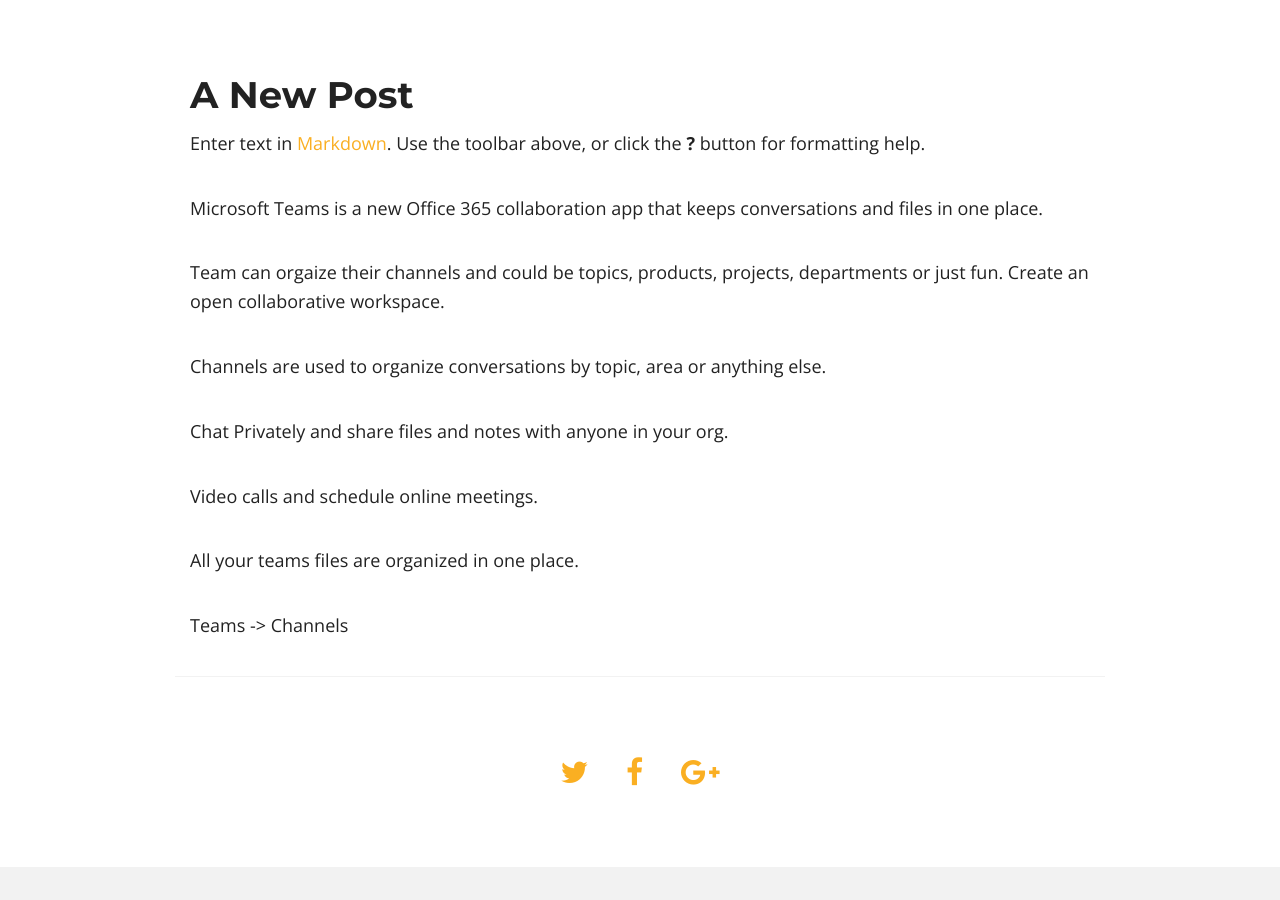
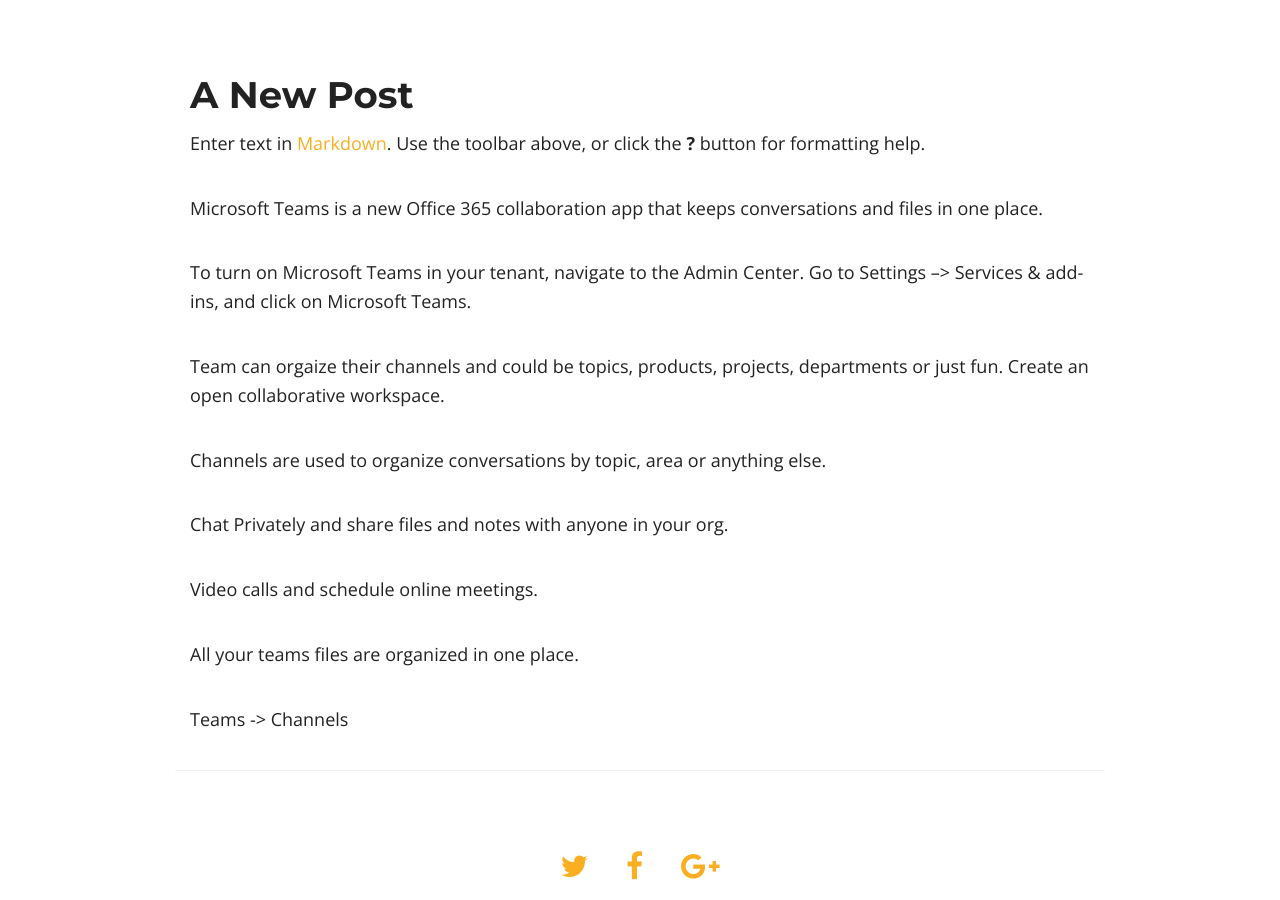
Before and after one commit to ldsouza/ldsouza.github.io, a Jekyll site: the page built from _posts/2016-12-12-getting-started-with-microsoft-teams.md, in a window 1280 px wide and 900 px high, scrolled down 540 px. Built offline with Jekyll 4.4.1, drawn with Linux system fonts in a browser that asks for light colours; nearby versions of some CDN libraries.

Commit message:
Update 2016-12-12-getting-started-with-microsoft-teams.md

```diff
--- a/_posts/2016-12-12-getting-started-with-microsoft-teams.md
+++ b/_posts/2016-12-12-getting-started-with-microsoft-teams.md
@@ -12,6 +12,8 @@
 
 Microsoft Teams is a new Office 365 collaboration app that keeps conversations and files in one place.
 
+To turn on Microsoft Teams in your tenant, navigate to the Admin Center. Go to Settings –> Services & add-ins, and click on Microsoft Teams.
+
 
 Team can orgaize their channels and could be topics, products, projects, departments or just fun.
 Create an open collaborative workspace.
```
